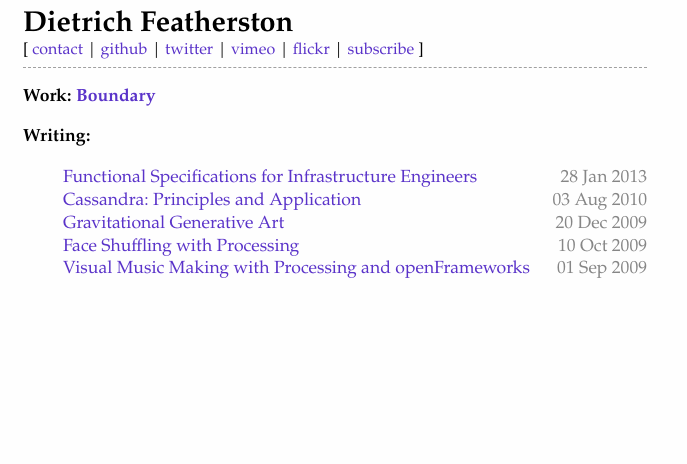
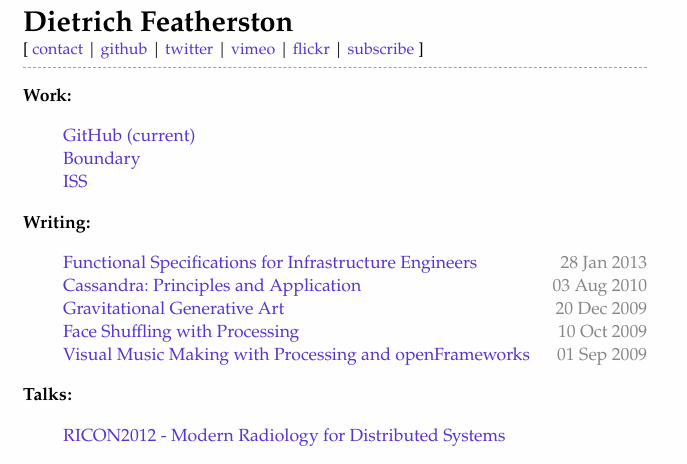
Before and after one commit to d2fn/d2fn.github.io, a Jekyll site: the page built from index.html, in a window 1280 px wide. Shown: the top 464 px of the page, without its empty margins (0-687 px from the left). Built offline with Jekyll 4.4.1, drawn with Linux system fonts in a browser that asks for light colours; some of the changed text lies outside the part shown; grey boxes are pictures that could not be loaded.

Commit message:
update work and add talks

```diff
--- a/index.html
+++ b/index.html
@@ -4,15 +4,31 @@
 ---
 
 <p>
-<strong>Work: <a href="http://boundary.com/blog/author/dietrich-featherston/">Boundary</a></strong>
+	<strong>Work:</strong>
+	<ul class="posts">
+		<li><a href="https://github.com/blog/1486-dietrich-featherston-is-a-githubber">GitHub (current)</a></li>
+		<li><a href="http://boundary.com/blog/author/dietrich-featherston/">Boundary</a></li>
+		<li><a href="http://issinc.com">ISS</a></li>
+	</ul>
 </p>
 
 <p>
-<strong>Writing:</strong>
+	<strong>Writing:</strong>
+	<ul class="posts">
+		{% for post in site.posts %}
+		<li><a href="{{ post.url }}">{{ post.title }}</a> <span>{{ post.date | date_to_string }}</span></li>
+		{% endfor %}
+	</ul>
 </p>
 
-<ul class="posts">
-  {% for post in site.posts %}
-    <li><a href="{{ post.url }}">{{ post.title }}</a> <span>{{ post.date | date_to_string }}</span></li>
-  {% endfor %}
-</ul>
+<p>
+	<strong>Talks:</strong>
+	<ul class="posts">
+		<li>
+			<p><a href="http://vimeo.com/52398797">RICON2012 - Modern Radiology for Distributed Systems</a></p><iframe src="http://player.vimeo.com/video/52398797" width="500" height="281" frameborder="0" webkitAllowFullScreen mozallowfullscreen allowFullScreen></iframe>
+		</li>
+		<li>
+		<p><a href="http://vimeo.com/42902962">Boundary Tech Talks - Large-scale OLAP with Kobayashi</a></p><iframe src="http://player.vimeo.com/video/42902962" width="500" height="281" frameborder="0" webkitAllowFullScreen mozallowfullscreen allowFullScreen></iframe>
+		</li>
+	</ul>
+</p>
```
